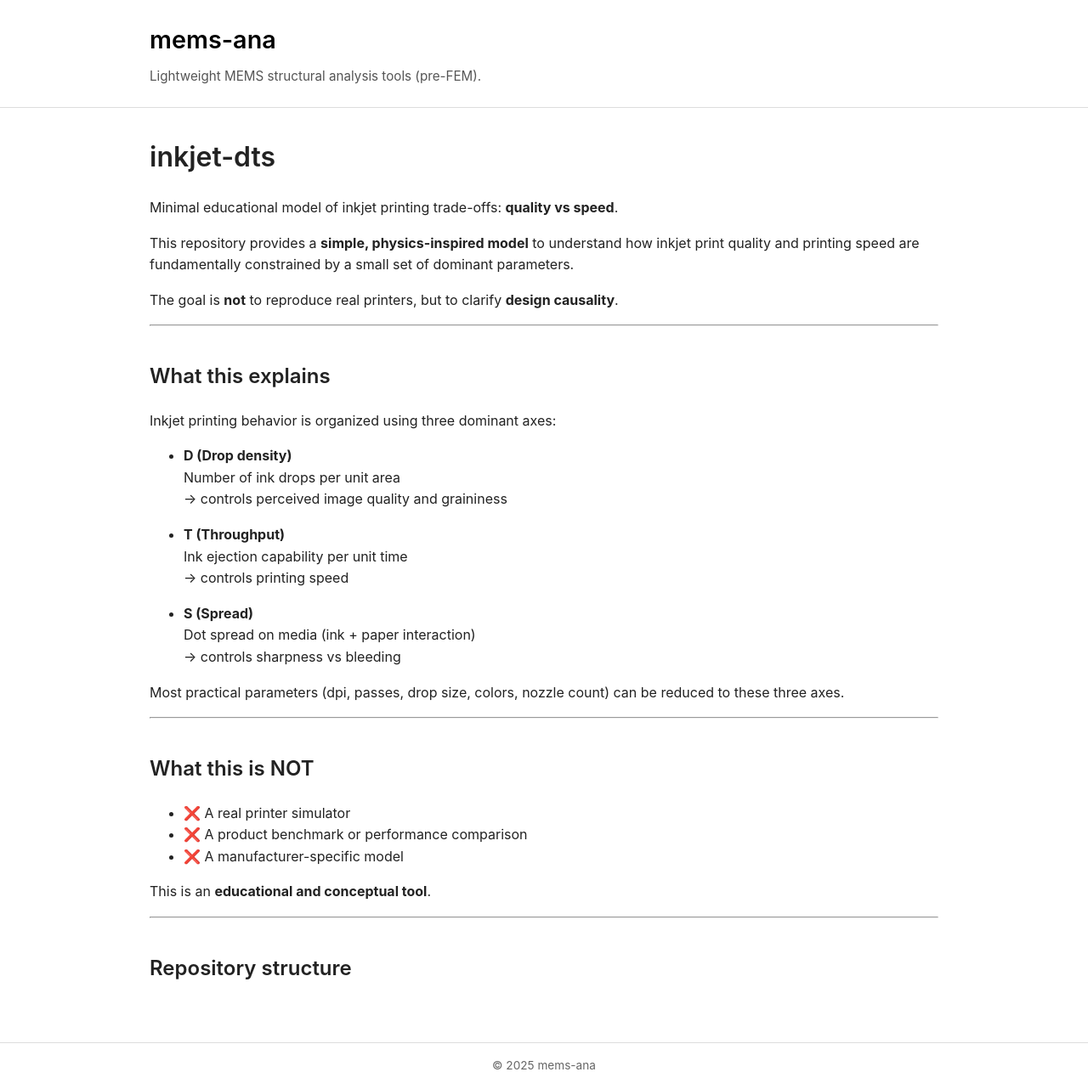
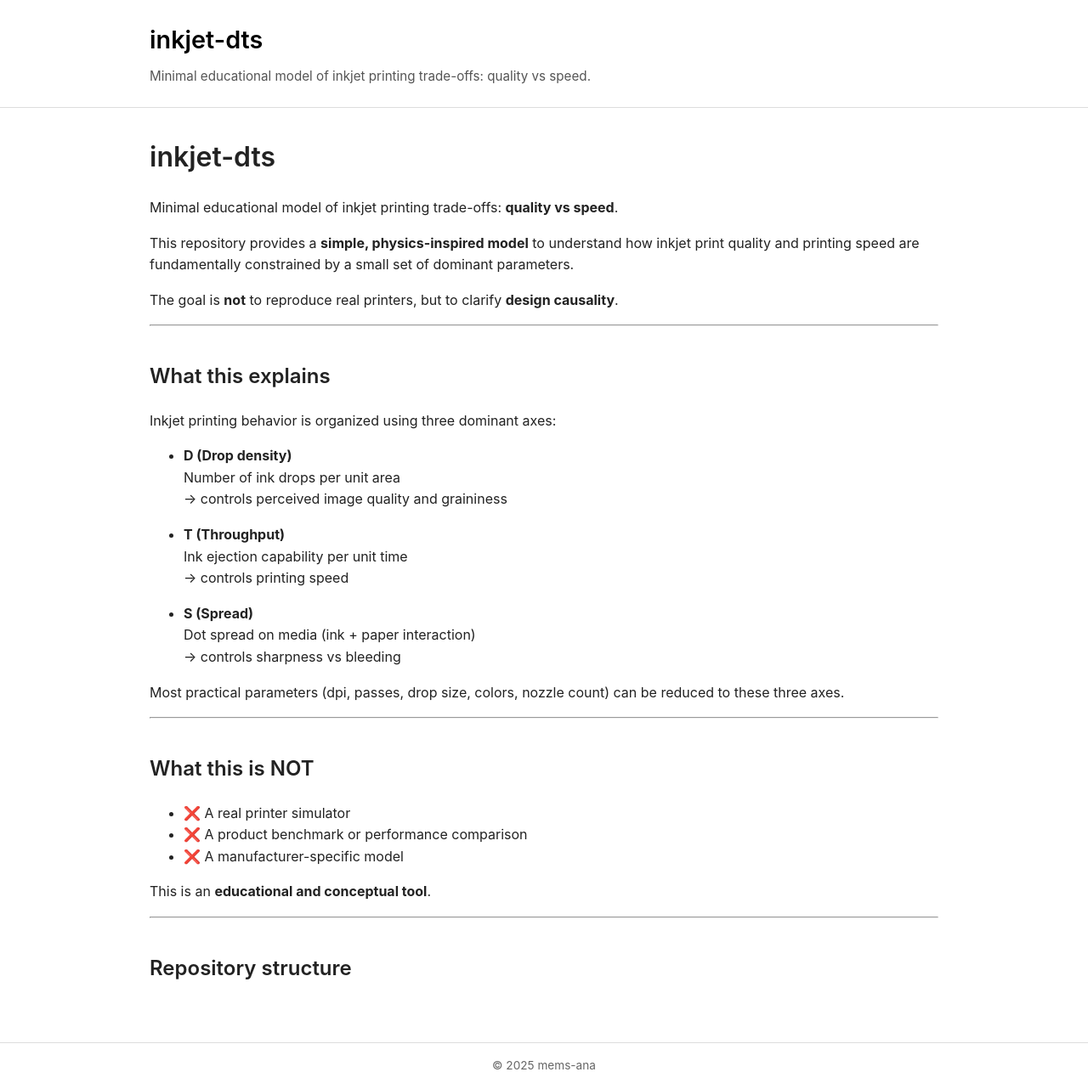
Before and after one commit to Samizo-AITL/inkjet-dts, a Jekyll site: the page built from index.md, in a window 1280 px wide. Shown: the whole page at 85% size. Built offline with Jekyll 4.4.1, drawn with Linux system fonts in a browser that asks for light colours; our own code applies the rules of GitHub Pages for plain Markdown files.

Commit message:
Update _config.yml

```diff
--- a/_config.yml
+++ b/_config.yml
@@ -1,9 +1,9 @@
-title: "mems-ana"
-description: "Lightweight MEMS structural analysis tools (pre-FEM)."
+title: "inkjet-dts"
+description: "Minimal educational model of inkjet printing trade-offs: quality vs speed."
 lang: en
 
 url: "https://samizo-aitl.github.io"
-baseurl: "/mems-ana"
+baseurl: "/inkjet-dts"
 
 theme: minima
 
```
